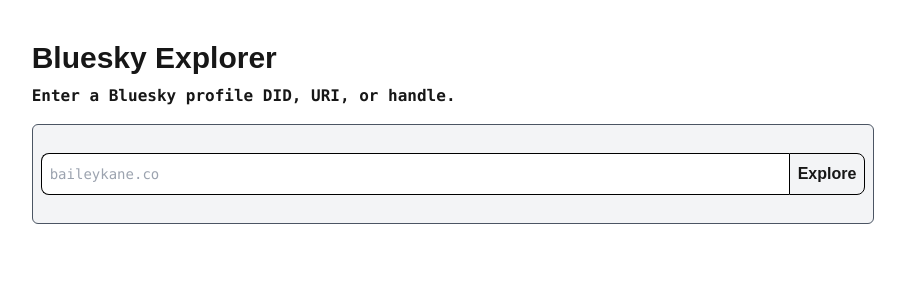
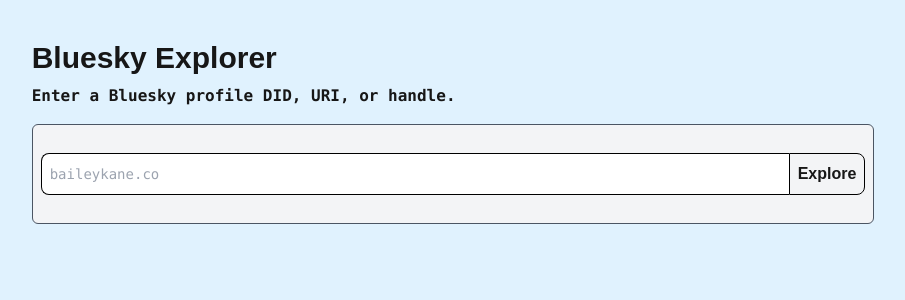
Before and after one commit to BK610/bluesky-explorer, a Next.js app: page / in a window 1280 px wide. Shown: the top 300 px of the page, without its empty margins (187-1092 px from the left). Built offline with nearby package versions, Linux system fonts and the light colour scheme; what @atproto/api would draw is missing.

Commit message:
background styling

```diff
--- a/app/layout.js
+++ b/app/layout.js
@@ -8,7 +8,9 @@
 export default function RootLayout({ children }) {
   return (
     <html lang="en">
-      <body className={`antialiased`}>{children}</body>
+      <body className={`antialiased bg-sky-100 dark:bg-slate-800`}>
+        {children}
+      </body>
     </html>
   );
 }
```
